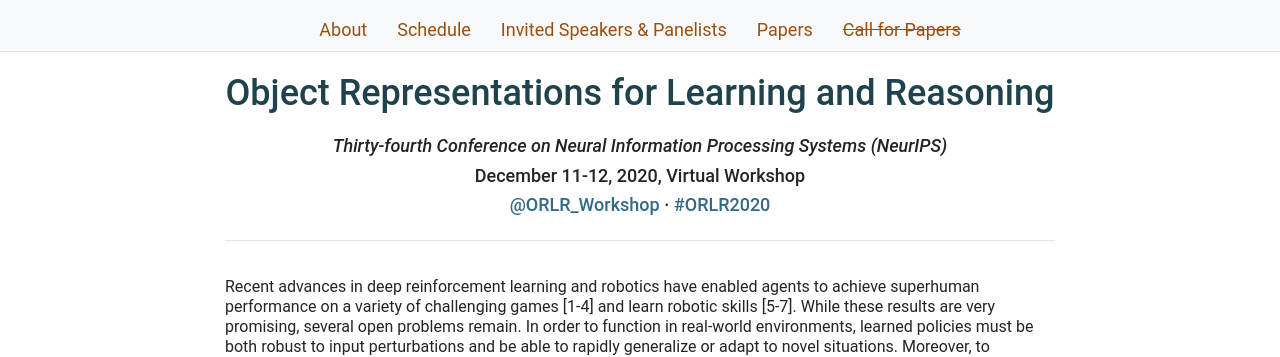
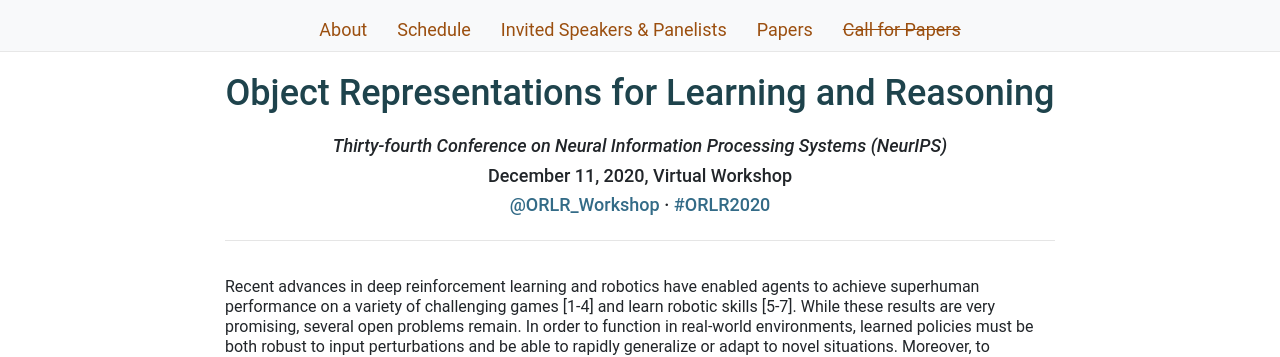
Before and after one commit to orlrworkshop/orlrworkshop.github.io, a Jekyll site: the page built from index.html, in a window 1280 px wide and 900 px high. Shown: the top 357 px of the window. Built offline with Jekyll 4.4.1, drawn with Linux system fonts in a browser that asks for light colours; nearby versions of some CDN libraries.

Commit message:
fix workshop date

```diff
--- a/_layouts/default.html
+++ b/_layouts/default.html
@@ -53,7 +53,7 @@
         <div class="break"></div>
         <h4 class="text-center"><i>Thirty-fourth Conference on Neural Information Processing Systems (NeurIPS)</i></h4>
         <div class="break"></div>
-        <h4 class="text-center">December 11-12, 2020, Virtual Workshop</h4>
+        <h4 class="text-center">December 11, 2020, Virtual Workshop</h4>
         <div class="break"></div>
 <!--        <h4 class="text-center"><a href="https://icml.cc/virtual/2020/workshop/5731">Access the virtual workshop page</a></h4>-->
         <div class="break"></div>
```
